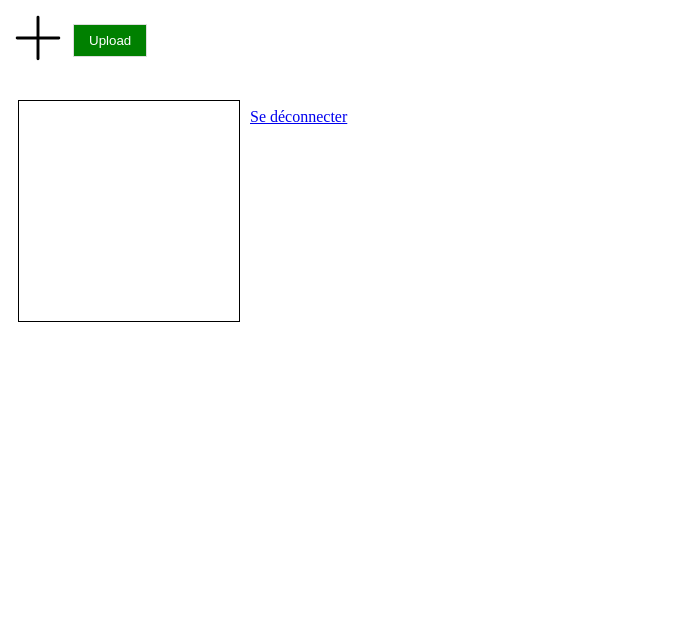
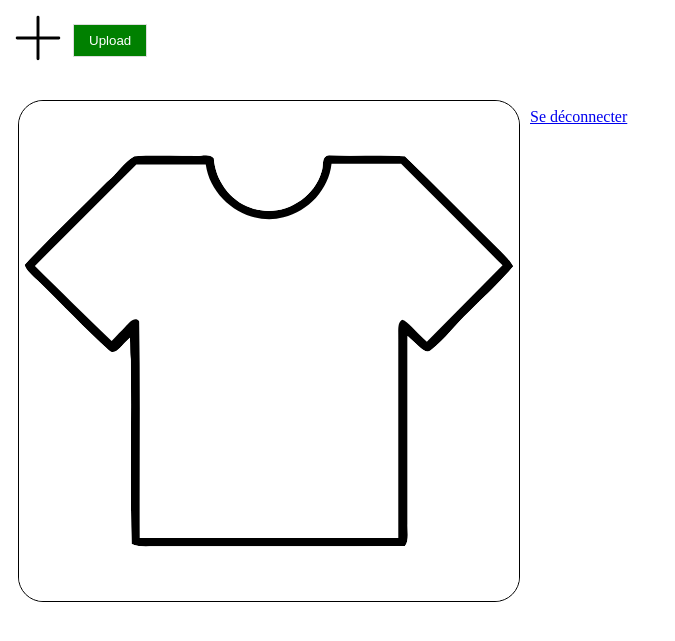
Before and after one commit to Aed3r/projet-dev-web, a PHP site: page /creator.php in a window 1280 px wide. Shown: the top 641 px of the page, without its empty margins (0-675 px from the left). Run offline with PHP 8.4, Linux system fonts and the light colour scheme; the visitor is signed in with stand-in values (Sample User, id 1).

Commit message:
drag and drop sur t-shirt + mask

```diff
--- a/Site/creator.php
+++ b/Site/creator.php
@@ -1,5 +1,3 @@
-<!-- https://www.w3schools.com/html/html5_draganddrop.asp -->
-
 <?php
     function alert($message) {
         echo "<script type='text/javascript'>alert('$message');</script>";
@@ -18,6 +16,7 @@
                 alert("Erreur lors de la mise en ligne du fichier : " . $_FILES["image"]["error"]);
             }
         }
+        unset($_POST["submit"]);
     }
 ?>
 <!DOCTYPE html>
@@ -50,12 +49,14 @@
     <form class='inline' action='creator.php' method='post' enctype='multipart/form-data'>
         <label for='image'>
             <input type='file' name='image' id='image' style='display:none;'/>
-            <img src='data/img/plus.svg' alt='img' height='50'>
+            <img src='data/img/plus.svg' alt='Ajouter une image' height='50'>
         </label>
         <input type='submit' value='Upload' name='submit'>
     </form> <br> <br>
 
-    <div id="div1" ondrop="drop(event)" ondragover="allowDrop(event)"></div>
+    <div id="creator" ondrop="drop(event)" ondragover="allowDrop(event)">
+        <img src='data/img/tshirt-mask.svg' id="mask" alt='mask'>
+    </div>
 
     <br>
     <a href='logout.php'>Se déconnecter</a><br>
--- a/Site/data/creatorScript.js
+++ b/Site/data/creatorScript.js
@@ -1,11 +1,18 @@
 function allowDrop(ev){
   ev.preventDefault();
 }
+
 function drag(ev){
   ev.dataTransfer.setData("text", ev.target.id);
 }
+
 function drop(ev){
   ev.preventDefault();
-  var data = ev.dataTransfer.getData("text");
-  ev.target.appendChild(document.getElementById(data));
+  var image = document.getElementById(ev.dataTransfer.getData("text"));
+  var div = document.getElementById("creator");
+  div.appendChild(image);
+
+
+  image.style.marginLeft = ev.pageX - image.width / 2 - div.offsetLeft + "px";
+  image.style.marginTop = ev.pageY - image.height / 2 - div.offsetTop + "px";
 }
--- a/Site/data/creatorStyle.css
+++ b/Site/data/creatorStyle.css
@@ -5,6 +5,7 @@ form.inline {
     justify-content: center;
     align-items: center;
 }
+
 form.inline input  {
     padding: 8px 15px;
     background-color: green;
@@ -12,14 +13,32 @@ form.inline input  {
     color: white;
     margin: 0px 10px;
 }
+
 form.inline input:hover  {
     background-color: darkgreen;
 }
-#div1 {
+
+#creator {
     float: left;
-    width: 200px;
-    height:200px;
+    width: 500px;
+    height: 500px;
     margin: 10px;
-    padding: 10px;
     border: 1px solid black;
+    border-radius: 25px;
+    background-image: url("img/tshirt.svg");
 }
+
+#creator > img {
+    position: absolute;
+}
+
+#mask {
+    /* Même tailles que #creator */
+    width: inherit;
+    height: inherit;
+    border-radius: inherit;
+    /* Le masque reste toujours au dessus des images */
+    z-index: 1;
+    /* On clique au travers le masque */
+    pointer-events: none;
+}
```
Also changed, not shown: README.md, Site/data/img/tshirt-clip.svg (added), Site/data/img/tshirt-mask.svg (added), Site/data/img/tshirt.svg (added).
